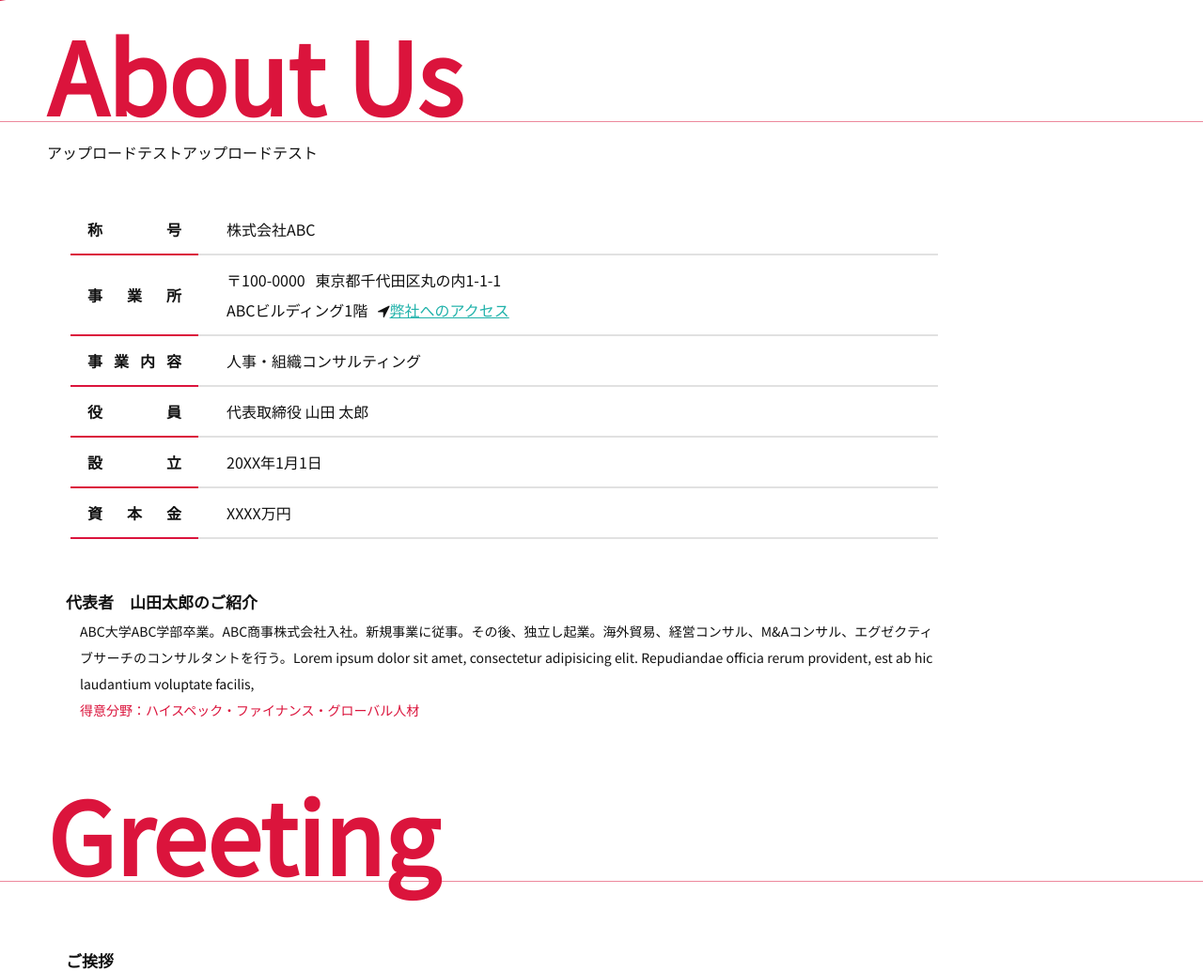
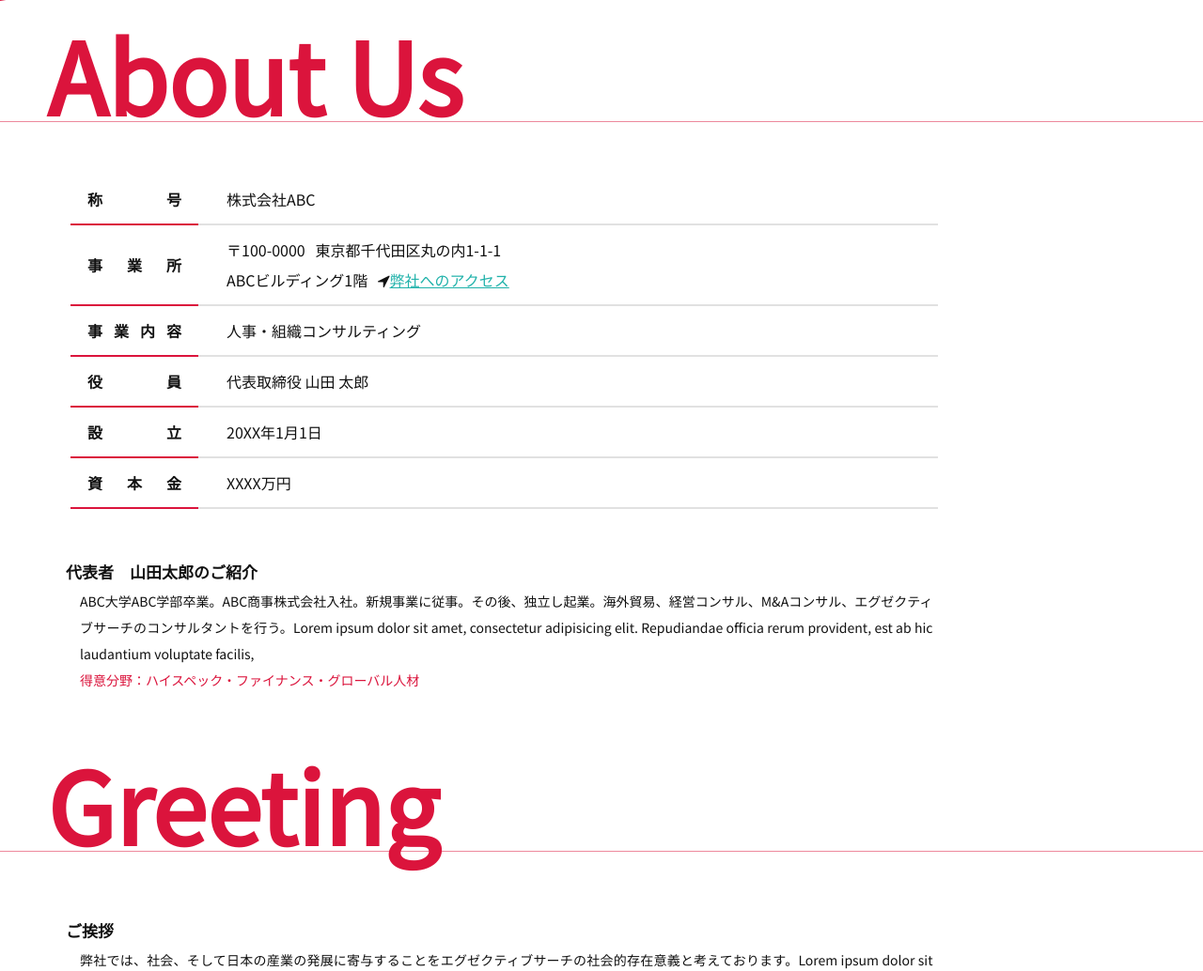
Before and after one commit to zd3g08/wpfinal, a WordPress theme: template index.php in a window 1280 px wide. Shown: the part 1051-2085 px from the top of the page at 94% size. Run offline with PHP 8.4 and a stand-in for WordPress, Linux system fonts and the light colour scheme; the site name, menu and one post (Sample post) are stand-ins, and other content is empty; some libraries are stand-ins or nearby versions; some web fonts are replaced.

Commit message:
indexのテスト終了

```diff
--- a/index.php
+++ b/index.php
@@ -1,6 +1,6 @@
 <?php get_header(); ?>
         <section class="midashi">
-            <h3 id="aboutus">About Us</h3>アップロードテストアップロードテスト
+            <h3 id="aboutus">About Us</h3>
             <div class="dot_red_border"></div>
             <table class="kaisha">
                 <tr>
```
